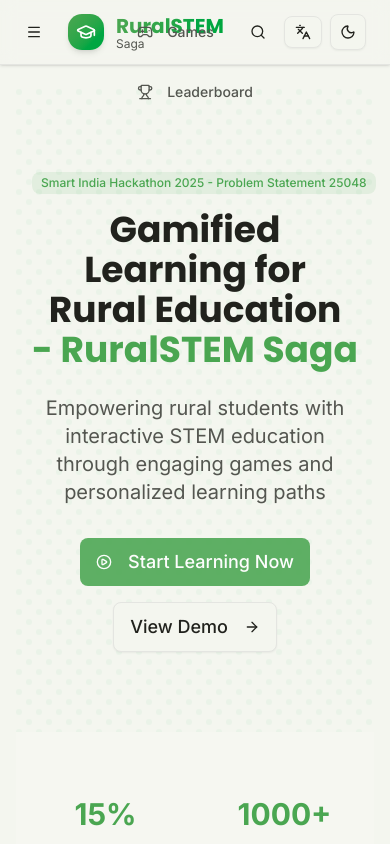
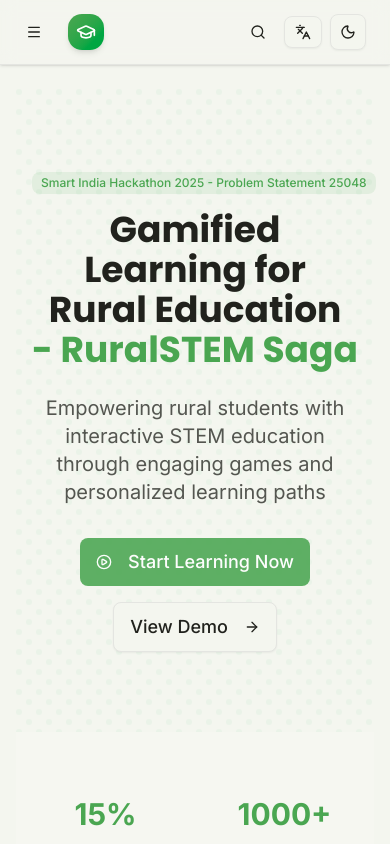
Before and after one commit to imprince26/RuralSTEM-Saga, a Next.js app: page / in a window 390 px wide. Shown: the top 844 px of the page. Built offline with nearby package versions, Linux system fonts and the light colour scheme.

Commit message:
chore: update header nav links

```diff
--- a/components/Header.jsx
+++ b/components/Header.jsx
@@ -169,7 +169,6 @@
           <SheetTitle className="flex items-center space-x-3">
             <div className="relative">
               <GraduationCap className="h-7 w-7 text-primary" />
-              <div className="absolute -top-1 -right-1 h-3 w-3 bg-yellow-400 rounded-full animate-pulse" />
             </div>
             <div>
               <span className="text-primary font-bold text-lg">RuralSTEM</span>
@@ -230,7 +229,7 @@
                 <Link key={item.href} href={item.href}>
                   <Button
                     variant={active ? "secondary" : "ghost"}
-                    className={`w-full justify-start h-11 ${active ? 'bg-primary/10 text-primary border border-primary/20' : ''}`}
+                    className={`w-full justify-start ml-3 h-11 ${active ? 'bg-primary/10 text-primary border border-primary/20' : ''}`}
                   >
                     <Icon className="h-4 w-4 mr-3" />
                     {item.label}
@@ -279,7 +278,7 @@
                   <GraduationCap className="h-5 w-5 text-white" />
                 </div>
               </div>
-              <div className="block">
+              <div className="hidden md:block">
                 <h1 className="text-xl font-bold bg-gradient-to-r from-primary to-green-600 bg-clip-text text-transparent">
                   RuralSTEM
                 </h1>
@@ -289,7 +288,7 @@
           </div>
 
           {/* Center section: Desktop navigation (md and above) */}
-          <nav className="sm:hidden md:flex items-center space-x-1 absolute left-1/2 transform -translate-x-1/2">
+          <nav className="hidden md:flex items-center space-x-1 absolute left-1/2 transform -translate-x-1/2">
             {navItems.map((item) => {
               const Icon = item.icon;
               const active = isActive(item.href);
@@ -314,7 +313,7 @@
 
           {/* Right section: User stats + Actions */}
           <div className="flex items-center space-x-2">
-            <UserStats />
+            {/* <UserStats /> */}
 
             {/* Search button */}
             <Button
```
